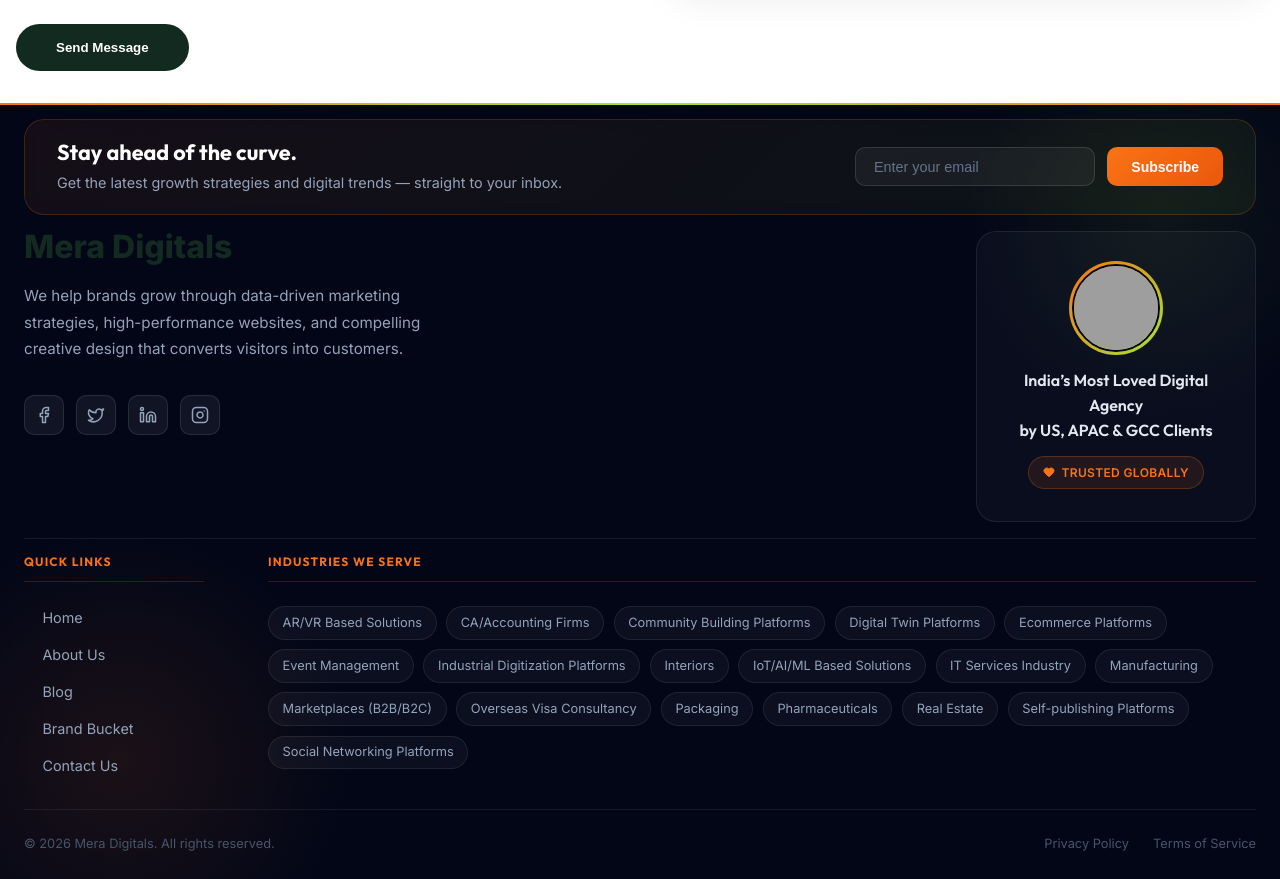
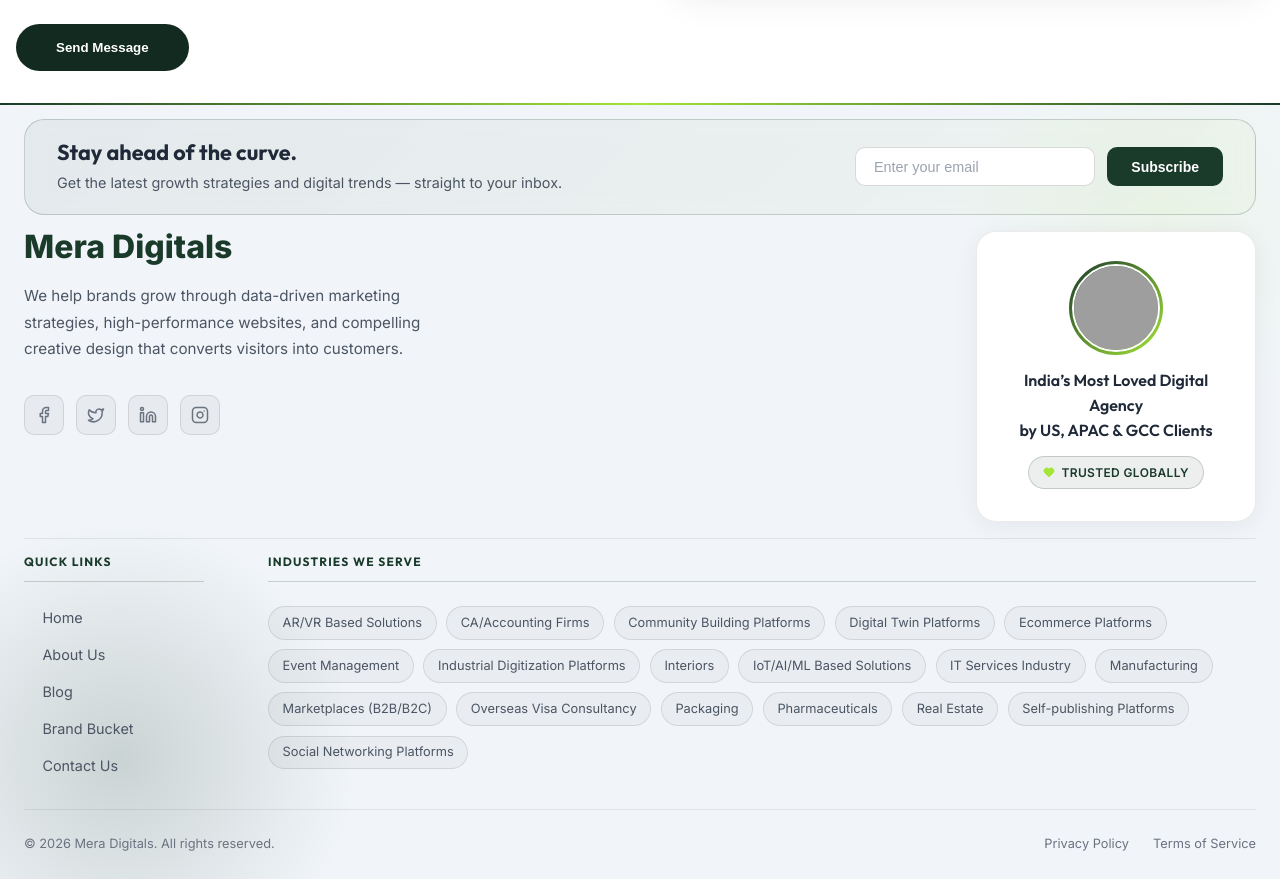
Before and after one commit to Ahad-Shaik/Digital-Marketing-Next-Js, a Next.js app: page / in a window 1280 px wide. Shown: the part 8707-9586 px from the top of the page. Built offline with nearby package versions, Linux system fonts and the light colour scheme; grey boxes are pictures that could not be loaded.

Commit message:
refactor: Update footer logo styling, change heart icon color, and adjust global accent color variables.

```diff
--- a/src/app/globals.css
+++ b/src/app/globals.css
@@ -13,8 +13,8 @@
   --brand-orange-secondary: #ea580c;
   --brand-orange-glow: rgba(249, 115, 22, 0.4);
 
-  --accent-primary: var(--brand-green-dark);
-  --accent-secondary: var(--brand-green-lime);
+  --accent-primary: var(--brand-green-lime);
+  --accent-secondary: var(--brand-green-dark);
   --accent-glow: rgba(163, 230, 53, 0.15);
 
   --text-primary: #ffffff;
@@ -112,17 +112,14 @@
 }
 
 .text-reveal {
-  background: linear-gradient(
-    to right,
-    #fff 20%,
-    #64748b 40%,
-    #64748b 60%,
-    #fff 80%
-  );
+  background: linear-gradient(to right,
+      #fff 20%,
+      #64748b 40%,
+      #64748b 60%,
+      #fff 80%);
   background-size: 200% auto;
   color: #000;
   background-clip: text;
-  text-fill-color: transparent;
   -webkit-background-clip: text;
   -webkit-text-fill-color: transparent;
   animation: shine 5s linear infinite;
@@ -259,11 +256,9 @@
   position: absolute;
   width: 500px;
   height: 500px;
-  background: radial-gradient(
-    circle,
-    var(--accent-glow) 0%,
-    rgba(0, 0, 0, 0) 70%
-  );
+  background: radial-gradient(circle,
+      var(--accent-glow) 0%,
+      rgba(0, 0, 0, 0) 70%);
   border-radius: 50%;
   z-index: -1;
   pointer-events: none;
--- a/src/components/Footer.tsx
+++ b/src/components/Footer.tsx
@@ -63,9 +63,7 @@
         <div className={styles.topSection}>
           <div className={styles.brandColumn}>
             <Link href="/" className={styles.logo}>
-              <span className="text-gradient" style={{ fontSize: '2rem', fontWeight: 800 }}>
-                Mera Digitals
-              </span>
+              <span className={styles.logoText}>Mera Digitals</span>
             </Link>
             <p className={styles.brandDescription}>
               We help brands grow through data-driven marketing strategies, high-performance
@@ -102,7 +100,7 @@
                 </h3>
                 <div style={{ marginTop: '0.85rem' }}>
                   <span className={styles.mascotBadge}>
-                    <Heart size={12} fill="#f97316" color="#f97316" />
+                    <Heart size={12} fill="#a3e635" color="#a3e635" />
                     Trusted Globally
                   </span>
                 </div>
--- a/src/styles/Footer.module.css
+++ b/src/styles/Footer.module.css
@@ -5,6 +5,12 @@
   color: #fff;
   overflow: hidden;
   font-family: var(--font-inter), sans-serif;
+  transition: background 0.3s ease, color 0.3s ease;
+}
+
+:global([data-theme="light"]) .footer {
+  background: #f1f5f9;
+  color: #1f2937;
 }
 
 /* glowing gradient top border */
@@ -15,7 +21,7 @@
   left: 0;
   right: 0;
   height: 2px;
-  background: linear-gradient(90deg, #f97316 0%, #a3e635 50%, #f97316 100%);
+  background: linear-gradient(90deg, #1a3a2a 0%, #a3e635 50%, #1a3a2a 100%);
   z-index: 2;
 }
 
@@ -27,7 +33,7 @@
   left: -120px;
   width: 480px;
   height: 480px;
-  background: radial-gradient(circle, rgba(249, 115, 22, 0.10) 0%, transparent 70%);
+  background: radial-gradient(circle, rgba(26, 58, 42, 0.18) 0%, transparent 70%);
   pointer-events: none;
   z-index: 0;
 }
@@ -42,6 +48,20 @@
   background: radial-gradient(circle, rgba(163, 230, 53, 0.07) 0%, transparent 70%);
   pointer-events: none;
   z-index: 0;
+}
+
+/* ─── Logo Text ─────────────────────────────────────────────────── */
+.logoText {
+  font-size: 2rem;
+  font-weight: 800;
+  color: #a3e635;
+  line-height: 1;
+  display: block;
+  transition: color 0.2s ease;
+}
+
+:global([data-theme="light"]) .logoText {
+  color: #1a3a2a;
 }
 
 /* ─── Container ─────────────────────────────────────────────────── */
@@ -61,10 +81,15 @@
   gap: 2rem;
   padding: 1.25rem 2rem;
   margin: var(--space-md) 0;
-  background: linear-gradient(135deg, rgba(249, 115, 22, 0.08) 0%, rgba(163, 230, 53, 0.06) 100%);
-  border: 1px solid rgba(249, 115, 22, 0.2);
+  background: linear-gradient(135deg, rgba(26, 58, 42, 0.18) 0%, rgba(163, 230, 53, 0.06) 100%);
+  border: 1px solid rgba(163, 230, 53, 0.18);
   border-radius: 1.25rem;
   backdrop-filter: blur(8px);
+}
+
+:global([data-theme="light"]) .ctaStrip {
+  background: linear-gradient(135deg, rgba(26, 58, 42, 0.06) 0%, rgba(163, 230, 53, 0.04) 100%);
+  border: 1px solid rgba(26, 58, 42, 0.2);
 }
 
 .ctaText h3 {
@@ -74,10 +99,18 @@
   margin-bottom: 0.35rem;
 }
 
+:global([data-theme="light"]) .ctaText h3 {
+  color: #1f2937;
+}
+
 .ctaText p {
   font-size: 0.9rem;
   color: #94a3b8;
   margin: 0;
+}
+
+:global([data-theme="light"]) .ctaText p {
+  color: #4b5563;
 }
 
 .ctaForm {
@@ -95,32 +128,42 @@
   font-size: 0.9rem;
   width: 240px;
   outline: none;
-  transition: border-color 0.25s;
+  transition: border-color 0.25s, background 0.25s, color 0.25s;
+}
+
+:global([data-theme="light"]) .ctaInput {
+  border: 1px solid rgba(0, 0, 0, 0.15);
+  background: #ffffff;
+  color: #1f2937;
 }
 
 .ctaInput::placeholder {
   color: #64748b;
 }
 
+:global([data-theme="light"]) .ctaInput::placeholder {
+  color: #9ca3af;
+}
+
 .ctaInput:focus {
-  border-color: rgba(249, 115, 22, 0.55);
+  border-color: rgba(163, 230, 53, 0.55);
 }
 
 .ctaButton {
   padding: 0.65rem 1.5rem;
   border-radius: 0.625rem;
   border: none;
-  background: linear-gradient(135deg, #f97316, #ea580c);
+  background: #1a3a2a;
   color: #fff;
   font-size: 0.875rem;
   font-weight: 600;
   cursor: pointer;
   white-space: nowrap;
-  transition: opacity 0.2s, transform 0.2s;
+  transition: background 0.2s, transform 0.2s;
 }
 
 .ctaButton:hover {
-  opacity: 0.9;
+  background: #0d1e16;
   transform: translateY(-1px);
 }
 
@@ -135,6 +178,10 @@
   gap: 4rem;
 }
 
+:global([data-theme="light"]) .topSection {
+  border-bottom: 1px solid rgba(0, 0, 0, 0.08);
+}
+
 /* ─── Brand Column ──────────────────────────────────────────────── */
 .brandColumn {
   flex: 1;
@@ -146,6 +193,7 @@
   margin-bottom: 1.25rem;
   text-decoration: none;
   line-height: 1;
+  cursor: pointer;
 }
 
 .brandDescription {
@@ -154,6 +202,10 @@
   color: #94a3b8;
   max-width: 400px;
   margin-bottom: 2rem;
+}
+
+:global([data-theme="light"]) .brandDescription {
+  color: #4b5563;
 }
 
 /* ─── Socials ───────────────────────────────────────────────────── */
@@ -174,13 +226,26 @@
   justify-content: center;
   transition: background 0.25s, color 0.25s, border-color 0.25s, transform 0.25s;
   text-decoration: none;
+  cursor: pointer;
+}
+
+:global([data-theme="light"]) .socialIcon {
+  background: rgba(0, 0, 0, 0.04);
+  border: 1px solid rgba(0, 0, 0, 0.1);
+  color: #6b7280;
 }
 
 .socialIcon:hover {
-  background: linear-gradient(135deg, rgba(249, 115, 22, 0.25), rgba(163, 230, 53, 0.15));
-  border-color: rgba(249, 115, 22, 0.4);
-  color: #f97316;
+  background: rgba(163, 230, 53, 0.12);
+  border-color: rgba(163, 230, 53, 0.35);
+  color: #a3e635;
   transform: translateY(-3px);
+}
+
+:global([data-theme="light"]) .socialIcon:hover {
+  background: rgba(26, 58, 42, 0.08);
+  border-color: rgba(26, 58, 42, 0.3);
+  color: #1a3a2a;
 }
 
 /* ─── Mascot / Award Column ─────────────────────────────────────── */
@@ -202,11 +267,21 @@
   border: 1px solid rgba(255, 255, 255, 0.08);
   border-radius: 1.25rem;
   gap: 1rem;
-  transition: border-color 0.3s;
+  transition: border-color 0.3s, background 0.3s;
+}
+
+:global([data-theme="light"]) .mascotCard {
+  background: #ffffff;
+  border: 1px solid rgba(0, 0, 0, 0.08);
+  box-shadow: 0 4px 24px rgba(0, 0, 0, 0.06);
 }
 
 .mascotCard:hover {
-  border-color: rgba(249, 115, 22, 0.25);
+  border-color: rgba(163, 230, 53, 0.3);
+}
+
+:global([data-theme="light"]) .mascotCard:hover {
+  border-color: rgba(26, 58, 42, 0.25);
 }
 
 .mascotImageWrap {
@@ -220,7 +295,7 @@
   position: absolute;
   inset: -3px;
   border-radius: 50%;
-  background: linear-gradient(135deg, #f97316, #a3e635);
+  background: linear-gradient(135deg, #1a3a2a, #a3e635);
   z-index: 0;
 }
 
@@ -234,6 +309,10 @@
   border: 2px solid #020617;
 }
 
+:global([data-theme="light"]) .mascotImageWrap img {
+  border: 2px solid #ffffff;
+}
+
 .mascotText {
   font-size: 1rem;
   font-weight: 600;
@@ -242,19 +321,29 @@
   margin: 0;
 }
 
+:global([data-theme="light"]) .mascotText {
+  color: #1f2937;
+}
+
 .mascotBadge {
   display: inline-flex;
   align-items: center;
   gap: 0.4rem;
   padding: 0.35rem 0.9rem;
-  background: rgba(249, 115, 22, 0.1);
-  border: 1px solid rgba(249, 115, 22, 0.25);
+  background: rgba(163, 230, 53, 0.1);
+  border: 1px solid rgba(163, 230, 53, 0.25);
   border-radius: 2rem;
   font-size: 0.75rem;
   font-weight: 600;
-  color: #f97316;
+  color: #a3e635;
   letter-spacing: 0.03em;
   text-transform: uppercase;
+}
+
+:global([data-theme="light"]) .mascotBadge {
+  background: rgba(26, 58, 42, 0.08);
+  border: 1px solid rgba(26, 58, 42, 0.2);
+  color: #1a3a2a;
 }
 
 /* ─── Bottom Section ────────────────────────────────────────────── */
@@ -274,10 +363,15 @@
   font-weight: 700;
   letter-spacing: 0.1em;
   text-transform: uppercase;
-  color: #f97316;
+  color: #a3e635;
   margin-bottom: 1.5rem;
   padding-bottom: 0.75rem;
-  border-bottom: 1px solid rgba(249, 115, 22, 0.2);
+  border-bottom: 1px solid rgba(163, 230, 53, 0.2);
+}
+
+:global([data-theme="light"]) .sectionTitle {
+  color: #1a3a2a;
+  border-bottom: 1px solid rgba(26, 58, 42, 0.2);
 }
 
 .linkList {
@@ -294,6 +388,11 @@
   text-decoration: none;
   font-size: 0.9rem;
   transition: color 0.2s, gap 0.2s;
+  cursor: pointer;
+}
+
+:global([data-theme="light"]) .linkItem {
+  color: #4b5563;
 }
 
 .linkItem::before {
@@ -305,8 +404,12 @@
 }
 
 .linkItem:hover {
-  color: #f97316;
+  color: #a3e635;
   gap: 0.6rem;
+}
+
+:global([data-theme="light"]) .linkItem:hover {
+  color: #1a3a2a;
 }
 
 .linkItem:hover::before {
@@ -336,12 +439,25 @@
   text-decoration: none;
   transition: background 0.2s, border-color 0.2s, color 0.2s;
   white-space: nowrap;
+  cursor: pointer;
+}
+
+:global([data-theme="light"]) .industryTag {
+  background: rgba(0, 0, 0, 0.03);
+  border: 1px solid rgba(0, 0, 0, 0.1);
+  color: #4b5563;
 }
 
 .industryTag:hover {
-  background: rgba(249, 115, 22, 0.08);
-  border-color: rgba(249, 115, 22, 0.3);
-  color: #f97316;
+  background: rgba(163, 230, 53, 0.08);
+  border-color: rgba(163, 230, 53, 0.3);
+  color: #a3e635;
+}
+
+:global([data-theme="light"]) .industryTag:hover {
+  background: rgba(26, 58, 42, 0.06);
+  border-color: rgba(26, 58, 42, 0.25);
+  color: #1a3a2a;
 }
 
 /* ─── Copyright ──────────────────────────────────────────────────── */
@@ -357,6 +473,11 @@
   gap: 1rem;
 }
 
+:global([data-theme="light"]) .copyright {
+  border-top: 1px solid rgba(0, 0, 0, 0.08);
+  color: #6b7280;
+}
+
 .copyrightLinks {
   display: flex;
   gap: 1.5rem;
@@ -367,10 +488,19 @@
   text-decoration: none;
   font-size: 0.8rem;
   transition: color 0.2s;
+  cursor: pointer;
+}
+
+:global([data-theme="light"]) .copyrightLinks a {
+  color: #6b7280;
 }
 
 .copyrightLinks a:hover {
-  color: #94a3b8;
+  color: #a3e635;
+}
+
+:global([data-theme="light"]) .copyrightLinks a:hover {
+  color: #1a3a2a;
 }
 
 /* ─── Responsive ─────────────────────────────────────────────────── */
```
